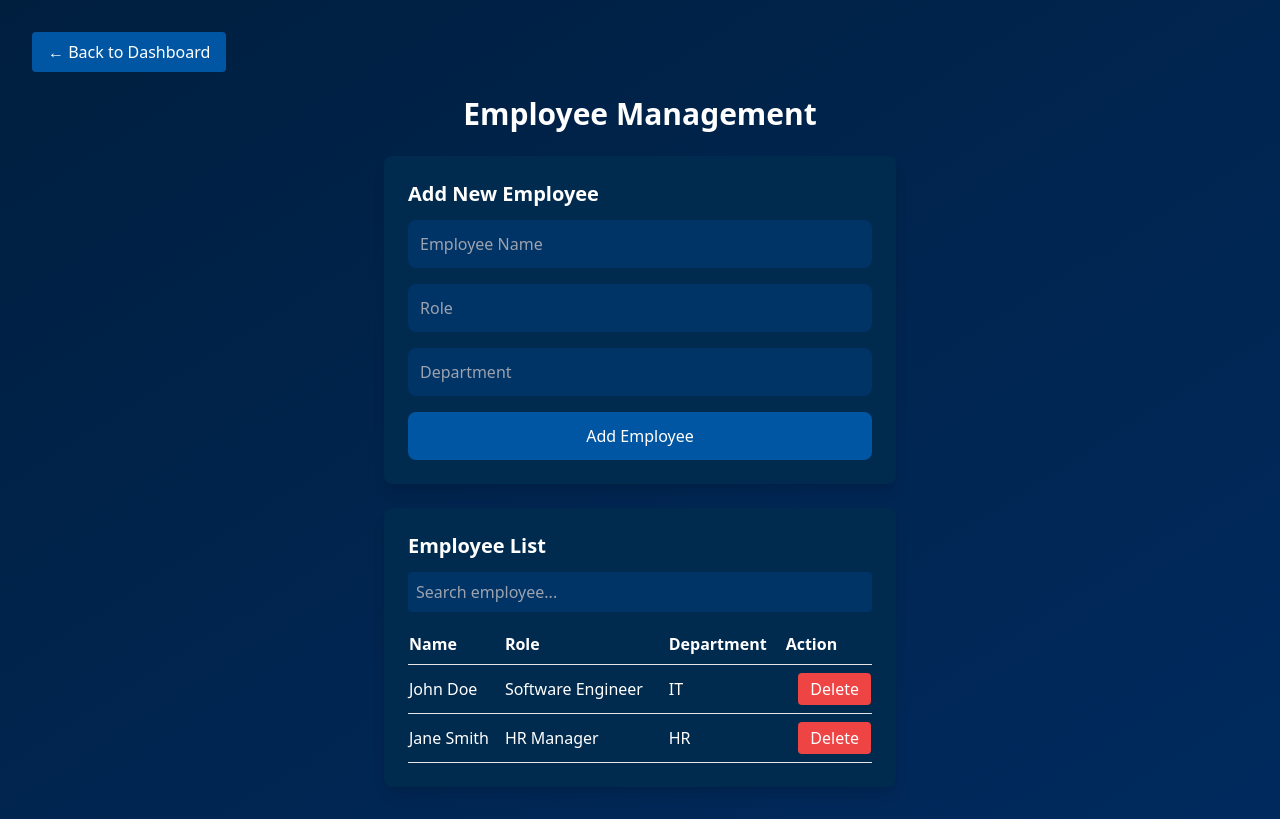
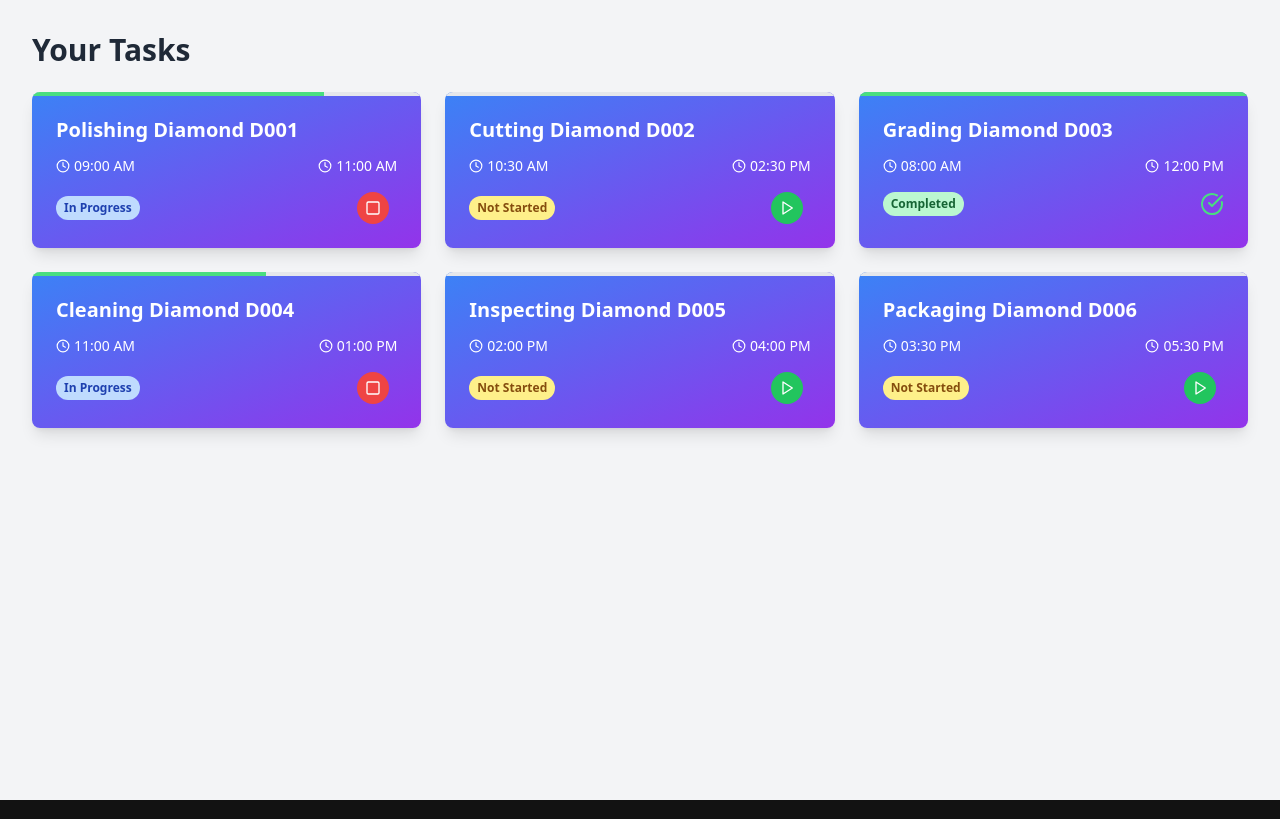
Before and after one commit to TrupeshMandani/DiamondsOperating, a Next.js app in the folder frontend/: page / in a window 1280 px wide. Built offline with nearby package versions, Linux system fonts and the light colour scheme.

Commit message:
`Removed EmployeesPage component and updated page.js to import EmployeeDashboard component`

```diff
--- /dev/null
+++ b/frontend/app/Pages/employees/dashboard/page.jsx
@@ -0,0 +1,175 @@
+"use client";
+
+import { useState } from "react";
+import { motion } from "framer-motion";
+import { Clock, Play, Square, CheckCircle } from "lucide-react";
+
+const TaskBox = ({
+  id,
+  task,
+  startTime,
+  endTime,
+  status,
+  progress,
+  isExpanded,
+  onClick,
+  onStart,
+  onEnd,
+}) => (
+  <motion.div
+    layoutId={`box-${id}`}
+    onClick={() => onClick(id)}
+    whileHover={{ scale: 1.05 }}
+    whileTap={{ scale: 0.95 }}
+    animate={{ scale: isExpanded ? 1.2 : 1, zIndex: isExpanded ? 10 : 1 }}
+    transition={{ duration: 0.3 }}
+    className="bg-gradient-to-br from-blue-500 to-purple-600 p-6 rounded-lg shadow-lg cursor-pointer relative overflow-hidden"
+  >
+    <div className="absolute top-0 left-0 w-full h-1 bg-gray-200">
+      <div
+        className="h-full bg-green-400"
+        style={{ width: `${progress}%` }}
+      ></div>
+    </div>
+    <h3 className="text-xl font-bold mb-3 text-white">{task}</h3>
+    <div className="flex justify-between items-center mb-2">
+      <p className="text-sm text-white flex items-center">
+        <Clock className="inline-block mr-1" size={14} />
+        {startTime}
+      </p>
+      <p className="text-sm text-white flex items-center">
+        <Clock className="inline-block mr-1" size={14} />
+        {endTime}
+      </p>
+    </div>
+    <div className="flex items-center justify-between mt-4">
+      <span
+        className={`px-2 py-1 rounded-full text-xs font-semibold ${
+          status === "Not Started"
+            ? "bg-yellow-200 text-yellow-800"
+            : status === "In Progress"
+            ? "bg-blue-200 text-blue-800"
+            : "bg-green-200 text-green-800"
+        }`}
+      >
+        {status}
+      </span>
+      <div>
+        {status !== "Completed" && (
+          <button
+            onClick={(e) => {
+              e.stopPropagation();
+              status === "Not Started" ? onStart(id) : onEnd(id);
+            }}
+            className={`p-2 rounded-full ${
+              status === "Not Started"
+                ? "bg-green-500 hover:bg-green-600"
+                : "bg-red-500 hover:bg-red-600"
+            } text-white mr-2`}
+          >
+            {status === "Not Started" ? (
+              <Play size={16} />
+            ) : (
+              <Square size={16} />
+            )}
+          </button>
+        )}
+        {status === "Completed" && (
+          <CheckCircle size={24} className="text-green-400" />
+        )}
+      </div>
+    </div>
+  </motion.div>
+);
+
+export default function EmployeeDashboard() {
+  const [expandedId, setExpandedId] = useState(null);
+  const [tasks, setTasks] = useState([
+    {
+      id: 1,
+      task: "Polishing Diamond D001",
+      startTime: "09:00 AM",
+      endTime: "11:00 AM",
+      status: "In Progress",
+      progress: 75,
+    },
+    {
+      id: 2,
+      task: "Cutting Diamond D002",
+      startTime: "10:30 AM",
+      endTime: "02:30 PM",
+      status: "Not Started",
+      progress: 0,
+    },
+    {
+      id: 3,
+      task: "Grading Diamond D003",
+      startTime: "08:00 AM",
+      endTime: "12:00 PM",
+      status: "Completed",
+      progress: 100,
+    },
+    {
+      id: 4,
+      task: "Cleaning Diamond D004",
+      startTime: "11:00 AM",
+      endTime: "01:00 PM",
+      status: "In Progress",
+      progress: 60,
+    },
+    {
+      id: 5,
+      task: "Inspecting Diamond D005",
+      startTime: "02:00 PM",
+      endTime: "04:00 PM",
+      status: "Not Started",
+      progress: 0,
+    },
+    {
+      id: 6,
+      task: "Packaging Diamond D006",
+      startTime: "03:30 PM",
+      endTime: "05:30 PM",
+      status: "Not Started",
+      progress: 0,
+    },
+  ]);
+
+  const handleClick = (id) => {
+    setExpandedId(expandedId === id ? null : id);
+  };
+
+  const handleStart = (id) => {
+    setTasks(
+      tasks.map((task) =>
+        task.id === id ? { ...task, status: "In Progress", progress: 1 } : task
+      )
+    );
+  };
+
+  const handleEnd = (id) => {
+    setTasks(
+      tasks.map((task) =>
+        task.id === id ? { ...task, status: "Completed", progress: 100 } : task
+      )
+    );
+  };
+
+  return (
+    <div className="min-h-screen bg-gray-100 p-8">
+      <h1 className="text-3xl font-bold mb-6 text-gray-800">Your Tasks</h1>
+      <div className="grid grid-cols-1 md:grid-cols-2 lg:grid-cols-3 gap-6">
+        {tasks.map((task) => (
+          <TaskBox
+            key={task.id}
+            {...task}
+            isExpanded={expandedId === task.id}
+            onClick={handleClick}
+            onStart={handleStart}
+            onEnd={handleEnd}
+          />
+        ))}
+      </div>
+    </div>
+  );
+}
--- a/frontend/app/Pages/employees/page.jsx
+++ /dev/null
@@ -1,97 +0,0 @@
-"use client";
-
-import { useState, useEffect } from "react";
-import AddEmployee from "../../component/AddEmployee";
-import { useRouter } from "next/navigation";
-
-const EmployeesPage = () => {
-  const [employees, setEmployees] = useState([]);
-  const [search, setSearch] = useState("");
-  const [message, setMessage] = useState("");
-  const router = useRouter();
-
-  useEffect(() => {
-    setEmployees([
-      { id: 1, name: "John Doe", role: "Software Engineer", department: "IT" },
-      { id: 2, name: "Jane Smith", role: "HR Manager", department: "HR" },
-    ]);
-  }, []);
-
-  const addEmployee = (newEmployee) => {
-    setEmployees((prevEmployees) => [...prevEmployees, newEmployee]);
-    setMessage("Employee added successfully!");
-    setTimeout(() => setMessage(""), 3000);
-  };
-
-  const deleteEmployee = (id) => {
-    setEmployees((prevEmployees) => prevEmployees.filter(emp => emp.id !== id));
-  };
-
-  const filteredEmployees = employees.filter((emp) =>
-    emp.name.toLowerCase().includes(search.toLowerCase())
-  );
-
-  return (
-    <div className="min-h-screen p-8 text-white bg-gradient-to-br from-[#001F3F] to-[#002A5E]">
-      <button
-        className="bg-[#0056A3] text-white px-4 py-2 rounded hover:bg-[#004080] mb-6"
-        onClick={() => router.push("/")}
-      >
-        ← Back to Dashboard
-      </button>
-
-      <h1 className="text-3xl font-bold mb-6 text-center">Employee Management</h1>
-
-      {/* Add Employee Form */}
-      <div className="bg-[#002A4E] p-6 rounded-lg shadow-lg max-w-lg mx-auto">
-        <h2 className="text-xl font-semibold mb-3">Add New Employee</h2>
-        <AddEmployee onAdd={addEmployee} />
-        {message && <p className="text-green-400 text-center mt-2">{message}</p>}
-      </div>
-
-      {/* Employee List with Search and Delete */}
-      <div className="max-w-lg mx-auto bg-[#002A4E] p-6 rounded-lg shadow-lg mt-6">
-        <h2 className="text-xl font-semibold mb-3">Employee List</h2>
-        <input
-          type="text"
-          placeholder="Search employee..."
-          className="w-full p-2 rounded bg-[#003366] text-white mb-3"
-          onChange={(e) => setSearch(e.target.value)}
-        />
-        {filteredEmployees.length > 0 ? (
-          <table className="w-full text-white">
-            <thead>
-              <tr className="border-b">
-                <th className="text-left py-2">Name</th>
-                <th className="text-left py-2">Role</th>
-                <th className="text-left py-2">Department</th>
-                <th className="text-left py-2">Action</th>
-              </tr>
-            </thead>
-            <tbody>
-              {filteredEmployees.map((emp) => (
-                <tr key={emp.id} className="border-b">
-                  <td className="py-2">{emp.name}</td>
-                  <td className="py-2">{emp.role}</td>
-                  <td className="py-2">{emp.department}</td>
-                  <td className="py-2 text-right">
-                    <button
-                      className="bg-red-500 text-white px-3 py-1 rounded hover:bg-red-600"
-                      onClick={() => deleteEmployee(emp.id)}
-                    >
-                      Delete
-                    </button>
-                  </td>
-                </tr>
-              ))}
-            </tbody>
-          </table>
-        ) : (
-          <p className="text-gray-400 text-center">No employees found.</p>
-        )}
-      </div>
-    </div>
-  );
-};
-
-export default EmployeesPage;
--- a/frontend/app/page.js
+++ b/frontend/app/page.js
@@ -1,4 +1,4 @@
-import EmployeeDashboard from "./Pages/employees/page";
+import EmployeeDashboard from "./Pages/employees/dashboard/page";
 
 export default function Home() {
   return (
```
